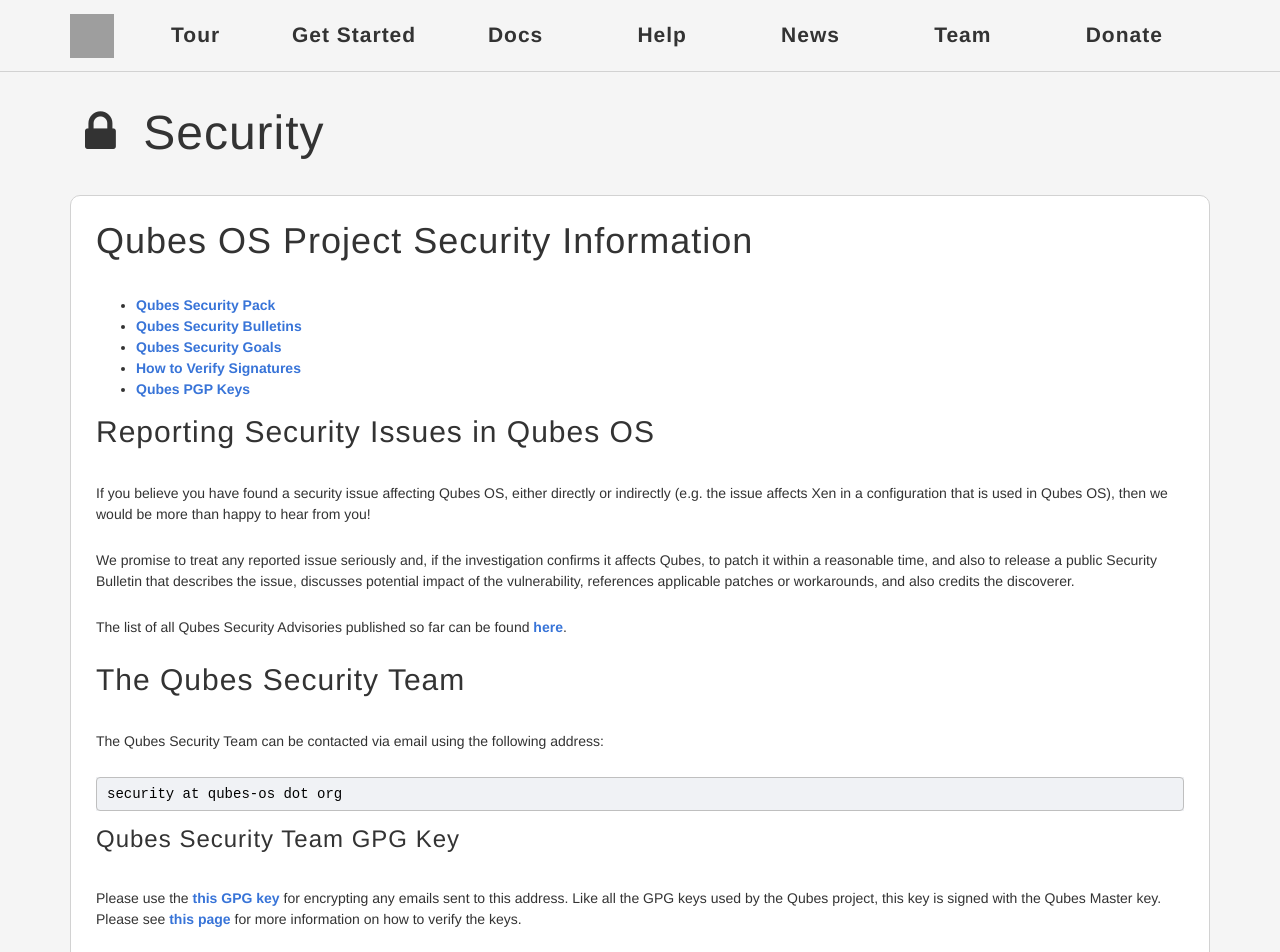
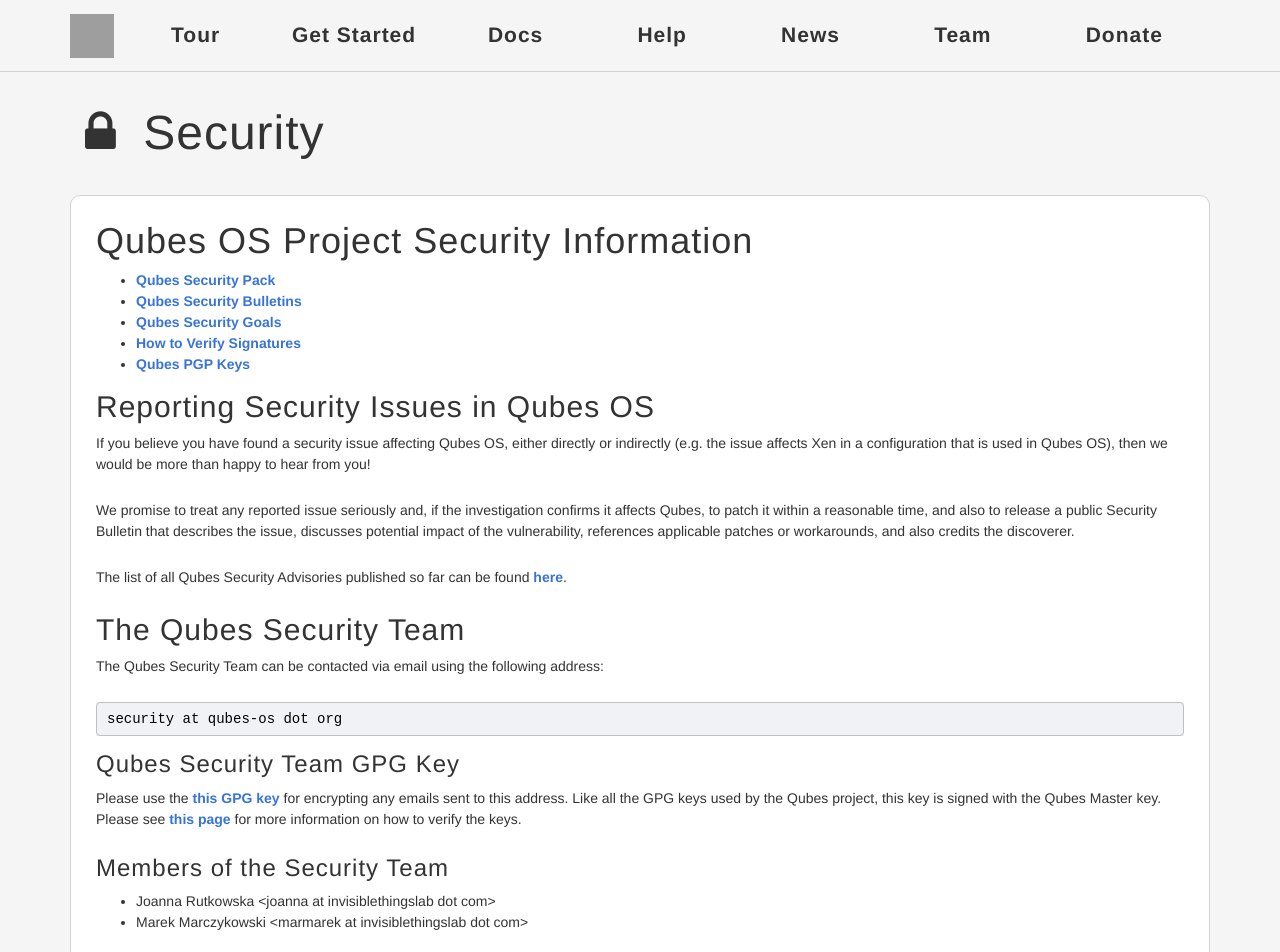
Before and after one commit to QubesOS/qubesos.github.io, a Jekyll site: the page built from pages/security.md, in a window 1280 px wide. Shown: the top 952 px of the page. Built offline with Jekyll 4.4.1, drawn with Linux system fonts in a browser that asks for light colours; some web fonts are replaced; grey boxes are pictures that could not be loaded.

Commit message:
adjusted Heading spacing
QubesOS/qubes-issues#1837

```diff
--- a/_sass/_layout.scss
+++ b/_sass/_layout.scss
@@ -11,7 +11,7 @@
    h4,
    h5,
    h6 {
-    margin: 0 0 35px;
+    margin: 0 0 ($line-height-computed / 2) 0;
     font-weight: 200;
     font-family: $base-font-family;
     color: $gray-base;
--- a/_sass/_post.scss
+++ b/_sass/_post.scss
@@ -37,7 +37,7 @@
 
   h2, h3, h4 {
     margin-top: $spacing-unit;
-    margin-bottom: $spacing-unit;
+    margin-bottom: $line-height-computed / 2;
   }
 
   h2 {
--- a/_sass/_variables.scss
+++ b/_sass/_variables.scss
@@ -115,10 +115,10 @@ $font-size-large:         18px !default; // ~18px
 $font-size-small:         12px !default; // ~12px
 
 $font-size-h1:            48px !default;
-$font-size-h2:            48px !default;
-$font-size-h3:            36px !default;
-$font-size-h4:            30px !default;
-$font-size-h5:            24px !default;
+$font-size-h2:            36px !default;
+$font-size-h3:            30px !default;
+$font-size-h4:            24px !default;
+$font-size-h5:            21px !default;
 $font-size-h6:            18px !default;
 
 
```
